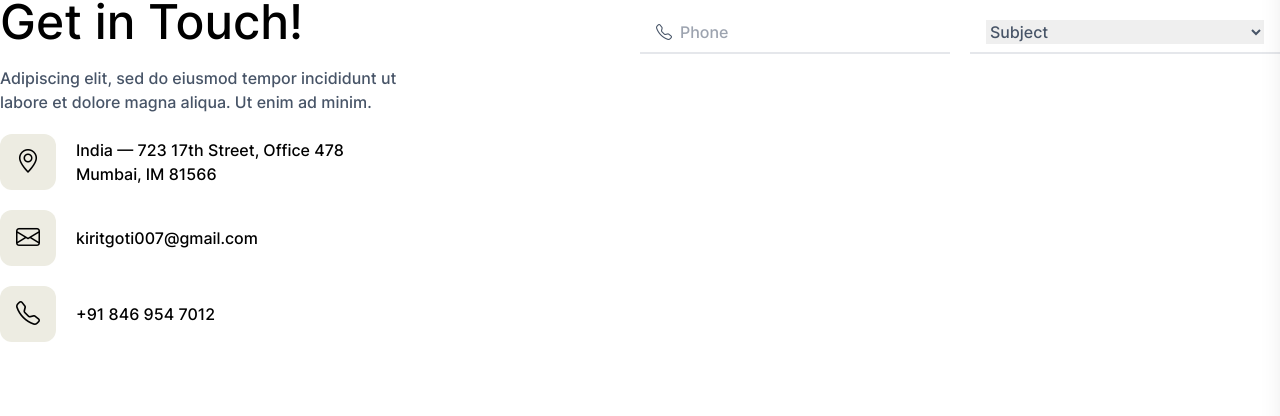
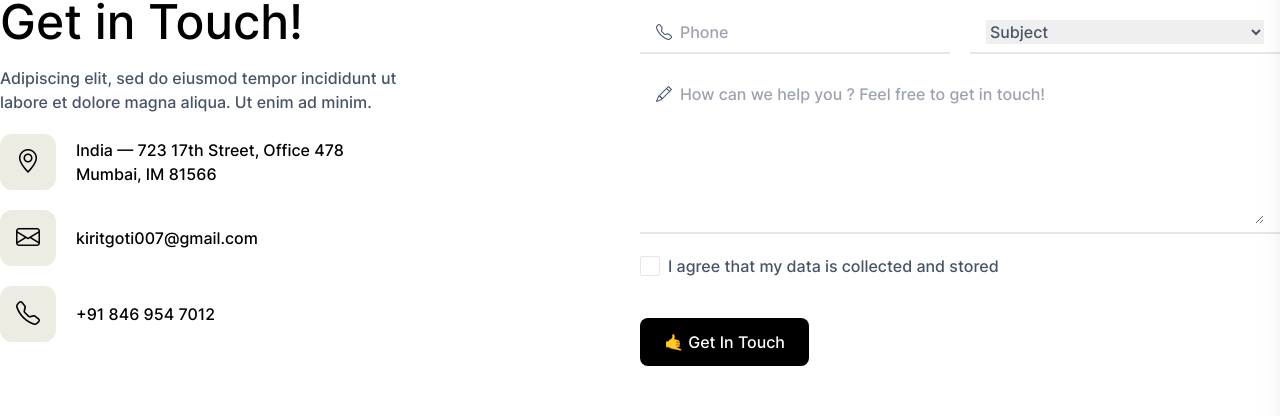
Before and after one commit to spdfalcon/portfolio, a React (Vite) app: page /contact-us in a window 1280 px wide. Shown: the part 362-778 px from the top of the page. Built offline with nearby package versions, Linux system fonts and the light colour scheme; no server answers.

Commit message:
single page

```diff
--- a/src/components/FormContactus/FormContactus.jsx
+++ b/src/components/FormContactus/FormContactus.jsx
@@ -19,7 +19,7 @@ export default function FormContactus() {
             </div>
             <div className="flex gap-2 border-b-2 px-4 py-2 placeholder:text-work-text-gray text-work-text-gray">
               <label htmlFor="Name">
-              <i class="bi bi-envelope"></i>
+                <i class="bi bi-envelope"></i>
               </label>
               <input
                 className="outline-none"
@@ -30,7 +30,7 @@ export default function FormContactus() {
             </div>
             <div className="flex gap-2 border-b-2 px-4 py-2 placeholder:text-work-text-gray text-work-text-gray">
               <label htmlFor="Name">
-              <i class="bi bi-telephone"></i>
+                <i class="bi bi-telephone"></i>
               </label>
               <input
                 className="outline-none"
@@ -40,14 +40,37 @@ export default function FormContactus() {
               />
             </div>
             <div className="flex gap-2 border-b-2 px-4 py-2 placeholder:text-work-text-gray text-work-text-gray">
-              <select className="w-full text-work-text-gray outline-none"  name="" id="">
-                <option className="text-work-text-gray" value="Subject">Subject</option>
+              <select
+                className="w-full text-work-text-gray outline-none"
+                name=""
+                id=""
+              >
+                <option className="text-work-text-gray" value="Subject">
+                  Subject
+                </option>
               </select>
             </div>
-            <div className="">
+            <div className=" col-span-2 flex gap-2 border-b-2 px-4 py-2 placeholder:text-work-text-gray text-work-text-gray h-40">
+              <i class="bi bi-pencil"></i>
+              <textarea
+                name=""
+                id=""
+                className="w-full outline-none "
+                placeholder="How can we help you ? Feel free to get in touch!"
+              ></textarea>
+            </div>
+            <div className="flex gap-2 items-center text-work-text-gray col-span-2">
+              <div className="w-5 h-5 border rounded-sm"></div>
+              <h4 className="">I agree that my data is collected and stored</h4>
+            </div>
+            <a
+              className=" mt-5 px-6 py-3 bg-black-me text-white-me rounded-lg w-fit"
+              href="#"
+            >
+              🤙 Get In Touch
+            </a>
+          </div>
 
-            </div>
-          </div>
         </form>
       </div>
     </>
--- a/src/pages/ContactUs/ContactUs.jsx
+++ b/src/pages/ContactUs/ContactUs.jsx
@@ -19,6 +19,15 @@ export default function ContactUs() {
         <AboutMeQuestion></AboutMeQuestion>
         <FormContactus></FormContactus>
         </div>
+        <div className="mt-20">
+        <iframe
+          className="rounded-xl w-full h-[650px]"
+            src="https://www.google.com/maps/embed?pb=!1m18!1m12!1m3!1d52993.009607584805!2d48.79491879935407!3d33.88802869575732!2m3!1f0!2f0!3f0!3m2!1i1024!2i768!4f13.1!3m3!1m2!1s0x3fec2860fa91d733%3A0x551664c49aac52d3!2z2KjYsdmI2KzYsdiv2Iwg2KfYs9iq2KfZhiDZhNix2LPYqtin2YbYjCDYp9uM2LHYp9mG!5e0!3m2!1sfa!2sde!4v1699651000963!5m2!1sfa!2sde"
+            allowfullscreen=""
+            loading="lazy"
+            referrerpolicy="no-referrer-when-downgrade"
+          ></iframe>
+        </div>
       </div>
     </>
   );
```
